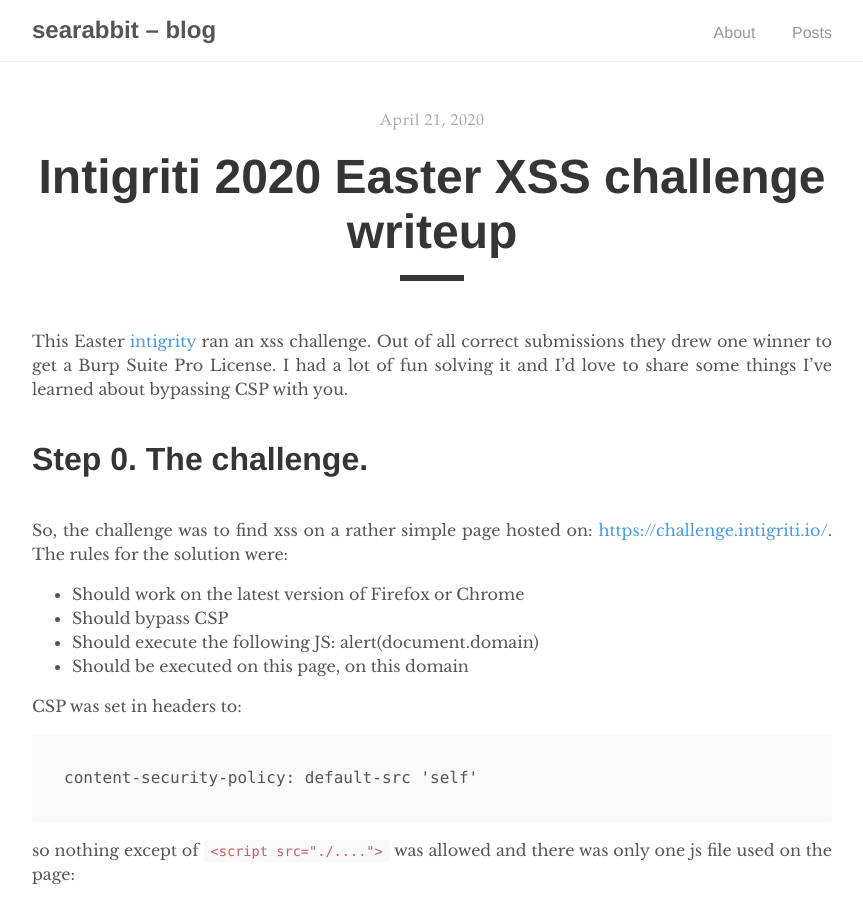
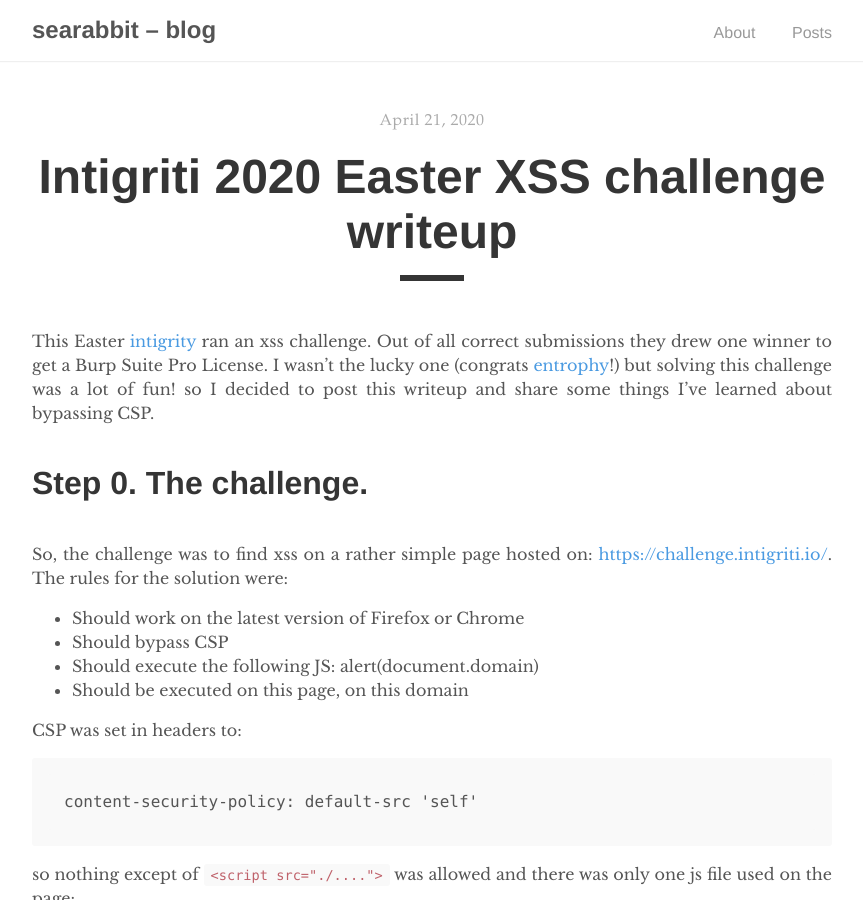
Before and after one commit to searabbitx/searabbitx.github.io, a Jekyll site: the page built from _posts/2020-04-21-intigriti-xss-writeup.md, in a window 1280 px wide and 900 px high. Shown: the whole window, without its empty margins (208-1071 px from the left). Built offline with Jekyll 4.4.1, drawn with Linux system fonts in a browser that asks for light colours.

Commit message:
Update 2020-04-21-intigriti-xss-writeup.md

```diff
--- a/_posts/2020-04-21-intigriti-xss-writeup.md
+++ b/_posts/2020-04-21-intigriti-xss-writeup.md
@@ -3,7 +3,7 @@ layout: post
 title: "Intigriti 2020 Easter XSS challenge writeup"
 ---
 
-This Easter [intigrity](https://www.intigriti.com/) ran an xss challenge. Out of all correct submissions they drew one winner to get a Burp Suite Pro License. I had a lot of fun solving it and I'd love to share some things I've learned about bypassing CSP with you.
+This Easter [intigrity](https://www.intigriti.com/) ran an xss challenge. Out of all correct submissions they drew one winner to get a Burp Suite Pro License. I wasn't the lucky one (congrats [entrophy](https://www.intigriti.com/profile/entrophy)!) but solving this challenge was a lot of fun! so I decided to post this writeup and share some things I've learned about bypassing CSP.
 
 
 # Step 0. The challenge.
```
